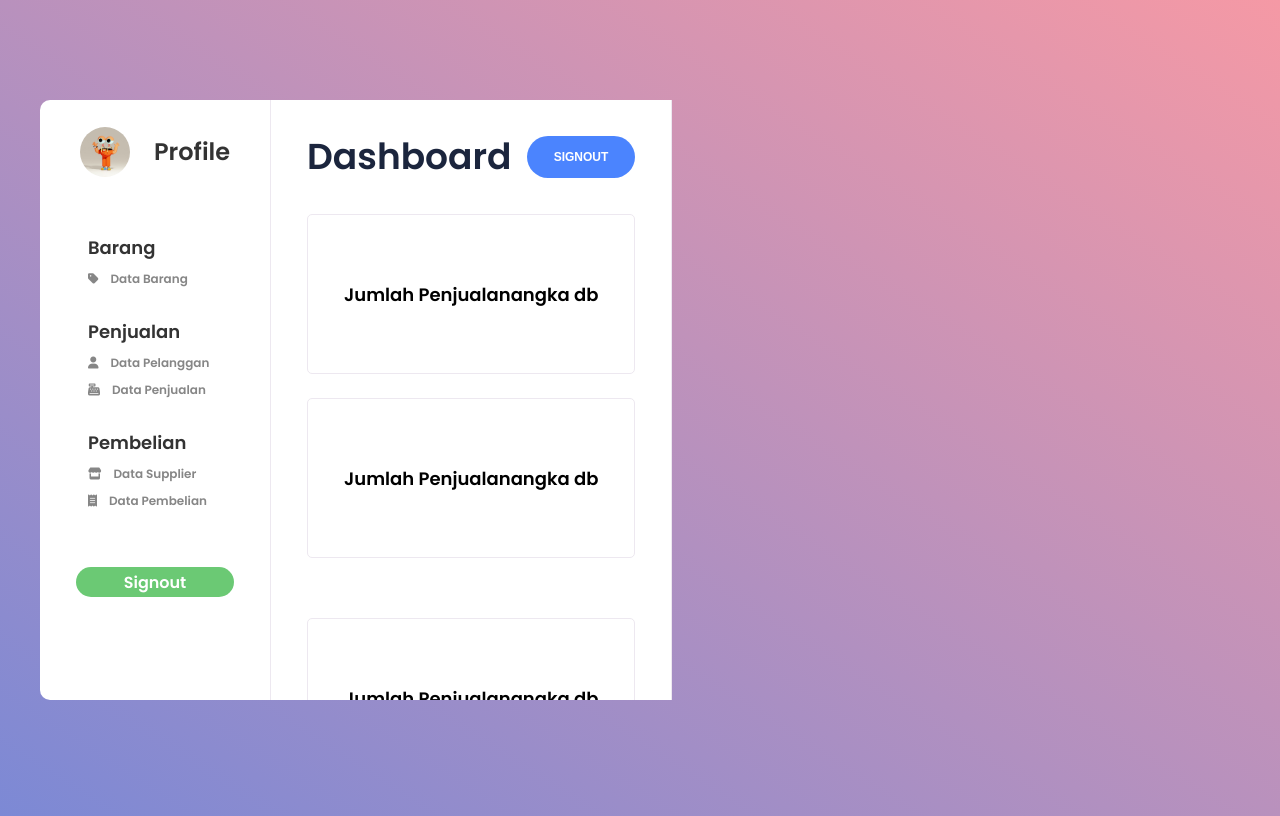
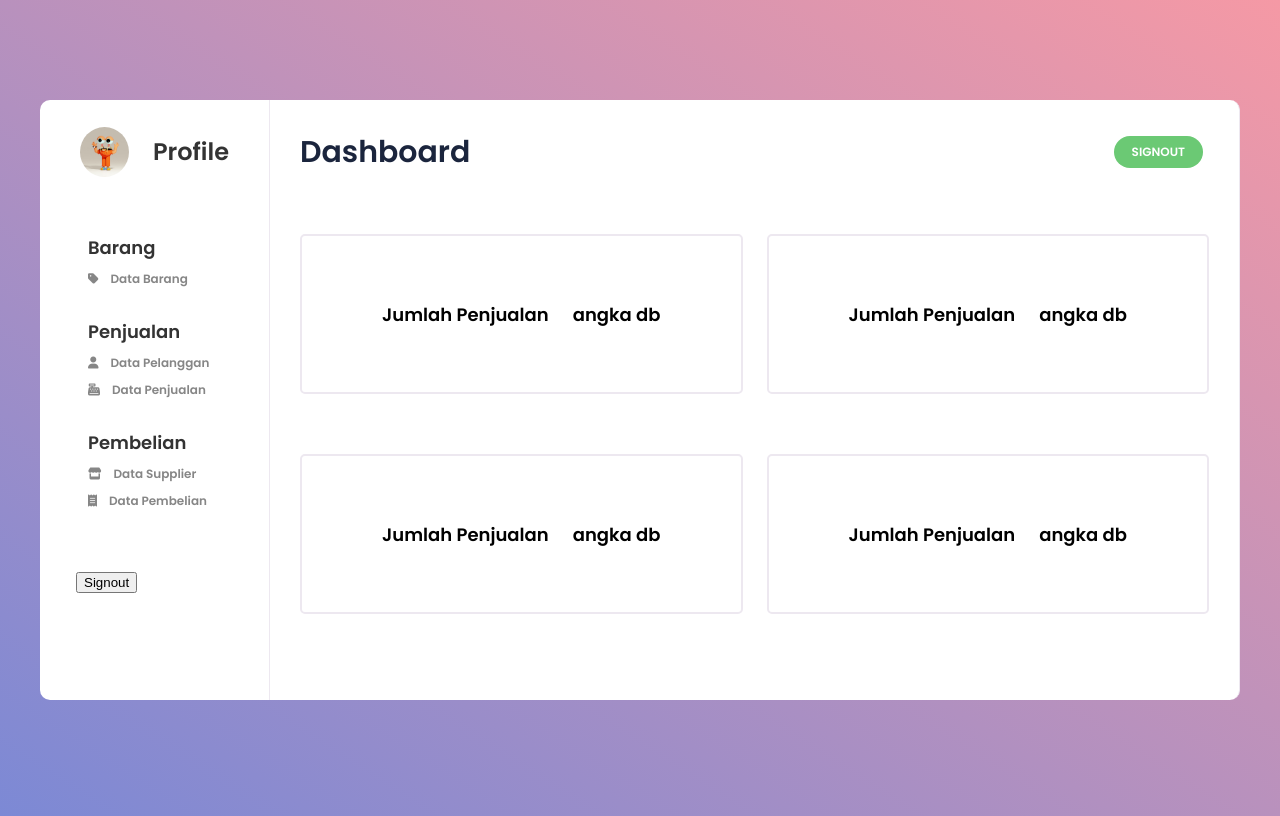
Before and after one commit to sharenalicia/binus-idim-tk4, a PHP site: page /dashboard.php in a window 1280 px wide. Run offline with PHP 8.4, Linux system fonts and the light colour scheme; the visitor is signed in with stand-in values (Sample User, id 1); some libraries are stand-ins or nearby versions.

Commit message:
dashboard 2

```diff
--- a/style.css
+++ b/style.css
@@ -193,16 +193,22 @@ form{
 }
 
 .dashboard {
-    display: grid;
+    position: absolute;
     width: 100%;
     height: 100%;
-    grid-gap: 0;
-    grid-template-columns: 300px auto;
-    grid-template-rows: 80px auto;
+    top: 50%;
+    left: 50%;
+    transform: translate(-50%, -50%);
+    width: 200vw;
+    height: 75vh;
+    max-width: 1200px;
+    display: grid;
 }
 
 .menu {
     grid-area: menu;
+    width: 230px;
+    height: 100%;
     padding-bottom: 3em;
     overflow: auto;
     background: #fff;
@@ -294,35 +300,16 @@ form{
     padding: 6em 3em 3em;
 }
 
-.button{
-	display: inline-block;
-    align-items: center;
-	width: 100%;
-	height: 30px;
-	border-radius: 25px;
-	outline: none;
-	border: none;
-	background-color: #6BC974;
-	background-size: 200%;
-	font-size: 1rem;
-	color: #fff;
-	font-family: 'Poppins', sans-serif;
-	cursor: pointer;
-	transition: .5s;
-}
-
-.button:hover{
-	background-color: #fff;
-	color: #6BC974;
-	border:  3px solid #6BC974;
-}
-
 .content-wrap {
     grid-area: content;
     padding: 3em;
     overflow: auto;
     background: #fff;
     border-right: 1px solid #ede8f0;
+    flex: 1 1 auto;
+    background-color: #fff;
+    padding: 30px;
+    border-radius: 0 10px 10px 0;
 }
 
 .content-wrap .content-head {
@@ -332,7 +319,7 @@ form{
 }
 
 .content-wrap .content-head h1 {
-    font-size: 3em;
+    font-size: 2.5em;
     line-height: 100%;
     color: #1b253d;
     font-weight: 500;
@@ -342,31 +329,32 @@ form{
 
 .content-wrap .content-head .action button {
     border: 0;
-    background: #4b84fe;
+    outline: none;
+    background: #6BC974;
     color: #fff;
     width: auto;
-    height: 3.5em;
-    padding: 0 2.25em;
-    border-radius: 3.5em;
+    height: 32px;
+    margin: 0.5em;
+    padding: 0 1.5em;
+    border-radius: 25px;
     font-size: 1em;
-    text-transform: uppercase;
-    font-weight: 600;
-    transition: background-color 0.15s ease;
-  }
+	color: #fff;
+	font-family: 'Poppins', sans-serif;
+	text-transform: uppercase;
+	cursor: pointer;
+	transition: 0.5s;
+}
 
-  .content-wrap .content-head .action button:hover {
-    background-color: #1861fe;
-  }
-
-  .content-wrap .content-head .action button:hover:active {
-    background-color: #0149e2;
-    transition: none;
+.content-wrap .content-head .action button:hover {
+    background-color: #fff;
+	color: #6BC974;
+	border:  2px solid #6BC974;
   }
 
 .content-wrap .content-1 {
-    padding: 3em 0 2em;
+    padding: 5em 0 2em;
     display: grid;
-    grid-template-columns: repeat(auto-fill, minmax(280px, 1fr));
+    grid-template-columns: repeat(2, 1fr);
     grid-gap: 2em;
 }
 
@@ -375,16 +363,16 @@ form{
     height: 160px;
     display: flex;
     align-items: center;
-    justify-content: flex-start;
-    padding: 0 3em;
-    border: 1px solid #ede8f0;
+    justify-content: center;
+    border: 2px solid #ede8f0;
+    grid-gap: 2em;
     border-radius: 5px;
 }
 
 .content-wrap .content-2 {
     padding: 3em 0 2em;
     display: grid;
-    grid-template-columns: repeat(auto-fill, minmax(280px, 1fr));
+    grid-template-columns: repeat(2, 1fr);
     grid-gap: 2em;
 }
 
@@ -393,8 +381,8 @@ form{
     height: 160px;
     display: flex;
     align-items: center;
-    justify-content: flex-start;
-    padding: 0 3em;
-    border: 1px solid #ede8f0;
+    justify-content: center;
+    border: 2px solid #ede8f0;
+    grid-gap: 2em;
     border-radius: 5px;
 }
```
